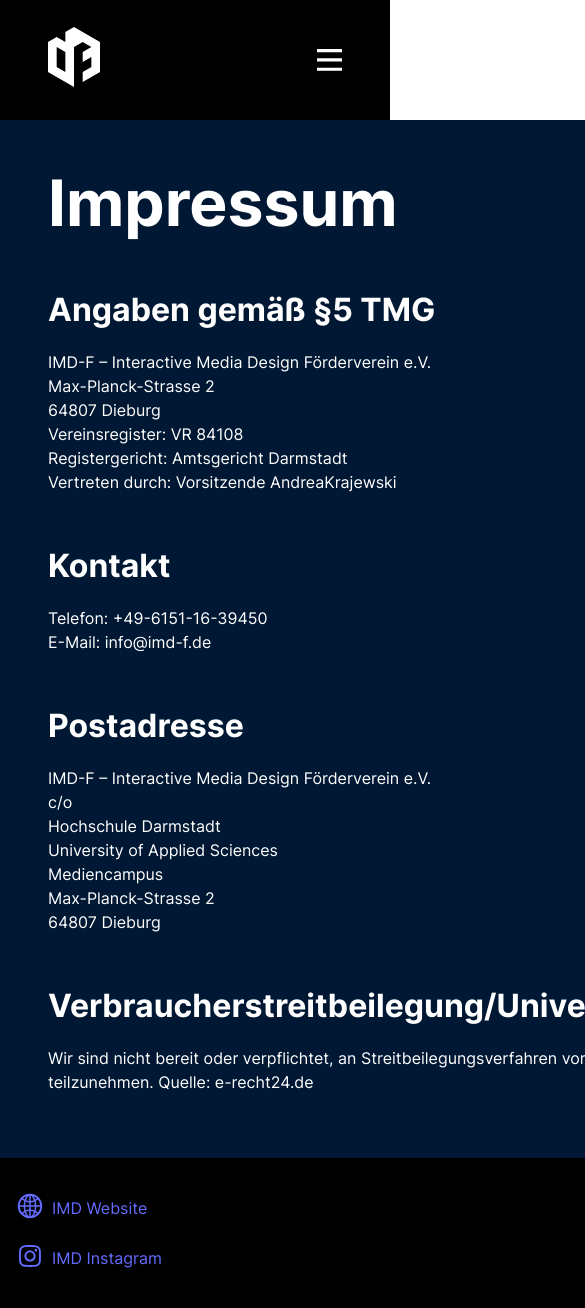
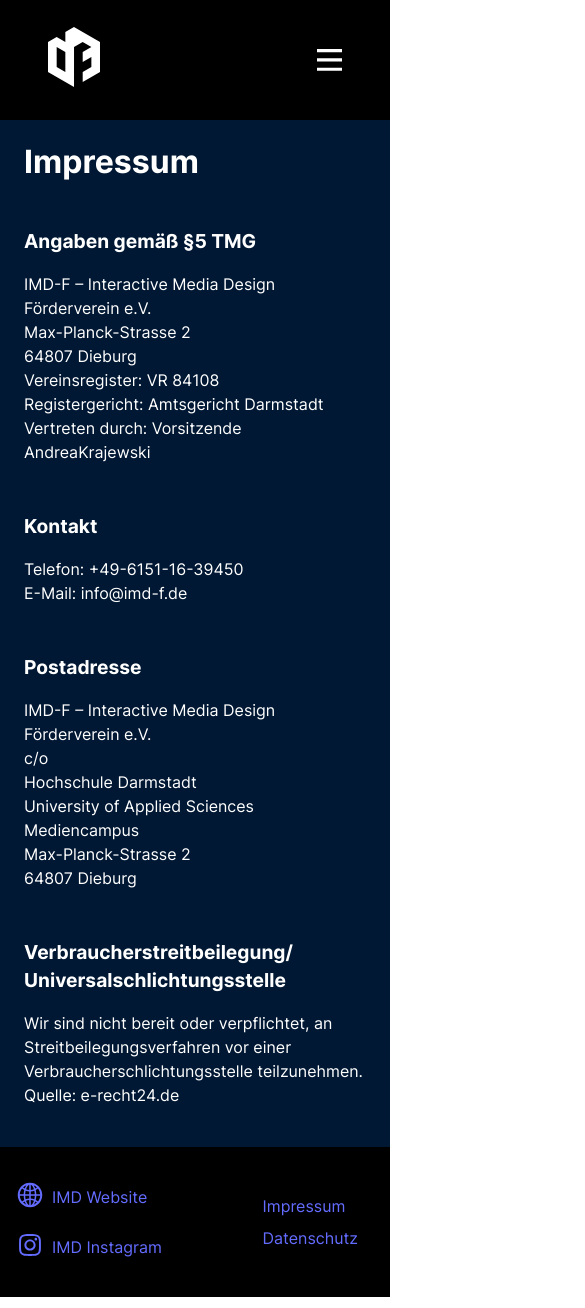
Before and after one commit to IF2023/IF2023, a React (Vite) app in the folder IF2023_Website/: page /impressum in a window 390 px wide. Shown: the top 1308 px of the page, 585 px wide, since content can reach past the window. Built offline with nearby package versions, Linux system fonts and the light colour scheme.

Commit message:
responsive headings for privacy and imprint

```diff
--- a/IF2023_Website/src/pages/Impressum/Impressum.jsx
+++ b/IF2023_Website/src/pages/Impressum/Impressum.jsx
@@ -28,7 +28,10 @@
 				Max-Planck-Strasse 2 <br />
 				64807 Dieburg <br />
 			</p>
-      <h2>Verbraucherstreitbeilegung/Universalschlichtungsstelle</h2>
+			<h2>
+				Verbraucherstreit&shy;beilegung/ <wbr />
+				Universal&shy;schlichtungsstelle
+			</h2>
 			<p>
 				Wir sind nicht bereit oder verpflichtet, an Streitbeilegungsverfahren
 				vor einer Verbraucherschlichtungsstelle teilzunehmen. Quelle:
--- a/IF2023_Website/src/pages/Impressum/Impressum.module.scss
+++ b/IF2023_Website/src/pages/Impressum/Impressum.module.scss
@@ -21,3 +21,15 @@
 .impressum p {
   margin-bottom: 1rem;
 }
+
+@media screen and (max-width: 500px) {
+	.impressum {
+		padding: 1.5rem;
+	}
+	.impressum h1 {
+		font-size: $font_size_md;
+	}
+	.impressum h2 {
+		font-size: $font_size_sm;
+	}
+}
--- a/IF2023_Website/src/pages/Privacy/Privacy.jsx
+++ b/IF2023_Website/src/pages/Privacy/Privacy.jsx
@@ -91,7 +91,7 @@
 				Weisungen in Bezug auf diese Daten befolgen.
 			</p>
 
-			<h2>3. Allgemeine Hinweise und Pflicht­informationen</h2>
+			<h2>3. Allgemeine Hinweise und Pflicht&shy;informationen</h2>
 			<h3>Datenschutz</h3>
 			<p>
 				Die Betreiber dieser Seiten nehmen den Schutz Ihrer persönlichen Daten
@@ -234,7 +234,7 @@
 			</p>
 			<p>
 				Wenn Sie die Verarbeitung Ihrer personenbezogenen Daten eingeschränkt
-				haben, dürfen diese Daten – von ihrer Speicherung abgesehen – nur mit
+				haben, dürfen diese Daten &ndash; von ihrer Speicherung abgesehen &ndash; nur mit
 				Ihrer Einwilligung oder zur Geltendmachung, Ausübung oder Verteidigung
 				von Rechtsansprüchen oder zum Schutz der Rechte einer anderen
 				natürlichen oder juristischen Person oder aus Gründen eines wichtigen
@@ -265,8 +265,8 @@
 				bei uns, bis Sie uns zur Löschung auffordern, Ihre Einwilligung zur
 				Speicherung widerrufen oder der Zweck für die Datenspeicherung entfällt
 				(z. B. nach abgeschlossener Bearbeitung Ihres Anliegens). Zwingende
-				gesetzliche Bestimmungen – insbesondere gesetzliche Aufbewahrungsfristen
-				– bleiben unberührt.
+				gesetzliche Bestimmungen &ndash; insbesondere gesetzliche Aufbewahrungsfristen
+				&ndash; bleiben unberührt.
 			</p>
 
 			{/* <h2>5. Plugins und Tools</h2>
--- a/IF2023_Website/src/pages/Privacy/Privacy.module.scss
+++ b/IF2023_Website/src/pages/Privacy/Privacy.module.scss
@@ -22,3 +22,15 @@
 .privacy p {
   margin-bottom: 1rem;
 }
+
+@media screen and (max-width: 500px) {
+	.privacy {
+		padding: 1.5rem;
+	}
+	.privacy h1 {
+		font-size: $font_size_md;
+	}
+	.privacy h2 {
+		font-size: $font_size_sm;
+	}
+}
```
Lines whose indentation alone changed are shown as unchanged.
